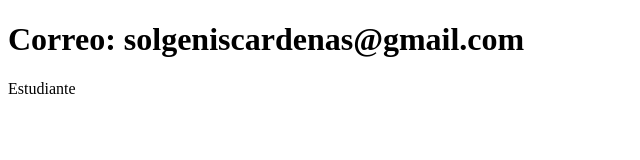
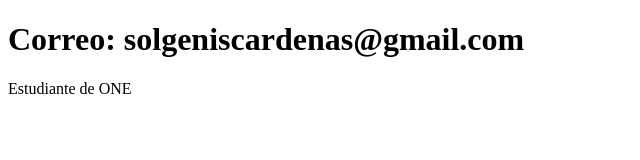
Before and after one commit to SunnyRivery28/Sistema-de-registroSECF, a plain HTML site: page contacto.html in a window 1280 px wide. Shown: the full height of the page, 0-640 px from the left. Drawn offline with Linux system fonts and the light colour scheme.

Commit message:
Prueba Branch Desarrollo

```diff
--- a/contacto.html
+++ b/contacto.html
@@ -7,6 +7,6 @@
 </head>
 <body>
     <h1>Correo: solgeniscardenas@gmail.com</h1>
-        <p>Estudiante</p>
+        <p>Estudiante de ONE</p>
 </body>
 </html>
```
